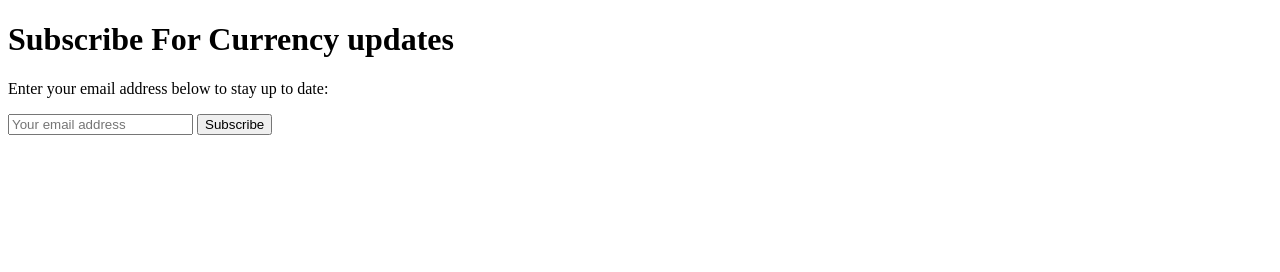
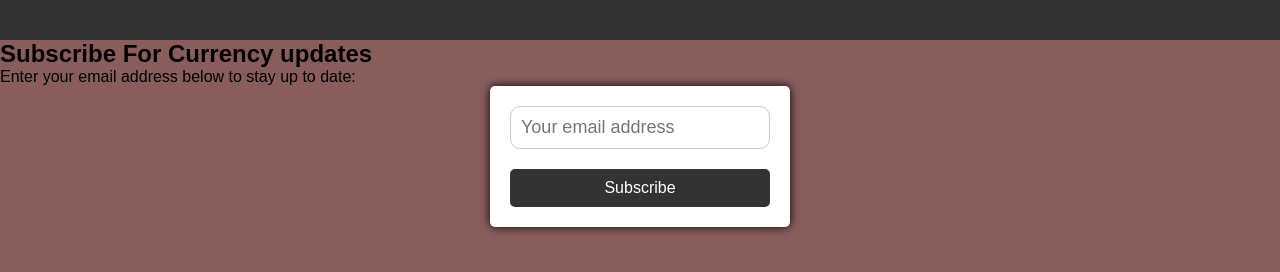
Before and after one commit to Dannysaravia001/Cryptos-and-Comics, a plain HTML site: page index.html in a window 1280 px wide. Drawn offline with Linux system fonts and the light colour scheme; no server answers.

Commit message:
style css

```diff
--- a/assets/style.css
+++ b/assets/style.css
@@ -0,0 +1,73 @@
+* {
+    margin: 0;
+    padding: 0;
+    box-sizing: border-box;
+}
+
+body {
+    background-color: #8a5d5d;
+    font-family: Arial, sans-serif;
+}
+
+header {
+    background-color: #333;
+    color: #fff;
+    text-align: left;
+    padding: 20px;
+}
+
+header h1 {
+    font-size: 30px;
+    text-align: center;
+}
+
+header h2 {
+    text-align: left;
+    font-size: 50px;
+    margin-bottom: 10px;
+}
+
+header p {
+    font-size: 15px;
+}
+
+#subscriptionForm {
+    text-align: center;
+    margin: 0 auto;
+    max-width: 300px;
+    padding: 20px;
+    background-color: #fff;
+    border-radius: 5px;
+    box-shadow: 0 0 10px rgba(0, 0, 0, 10);
+}
+
+#emailInput {
+    width: 100%;
+    padding: 10px;
+    margin-bottom: 20px;
+    border: 1px solid #ccc;
+    border-radius: 10px;
+    font-size: 18px;
+}
+
+button[type="submit"] {
+    width: 100%;
+    background-color: #333;
+    color: #fff;
+    padding: 10px;
+    border: none;
+    border-radius: 5px;
+    cursor: pointer;
+    font-size: 16px;
+}
+
+button[type="submit"]:hover {
+    background-color: #555;
+}
+
+#confirmationMessage {
+    text-align: center;
+    margin-top: 10px;
+    font-size: 14px;
+    color: #333;
+}
--- a/index.html
+++ b/index.html
@@ -19,8 +19,8 @@
     <title>Email Subscription Form</title>
 </head>
 <body>
-    <h1>Subscribe For Currency updates</h1>
-    <p>Enter your email address below to stay up to date:</p>
+    <h2>Subscribe For Currency updates</h2>
+    <p2>Enter your email address below to stay up to date:</p2>
 
     <form id="subscriptionForm">
         <input type="email" id="emailInput" placeholder="Your email address" required>
```
